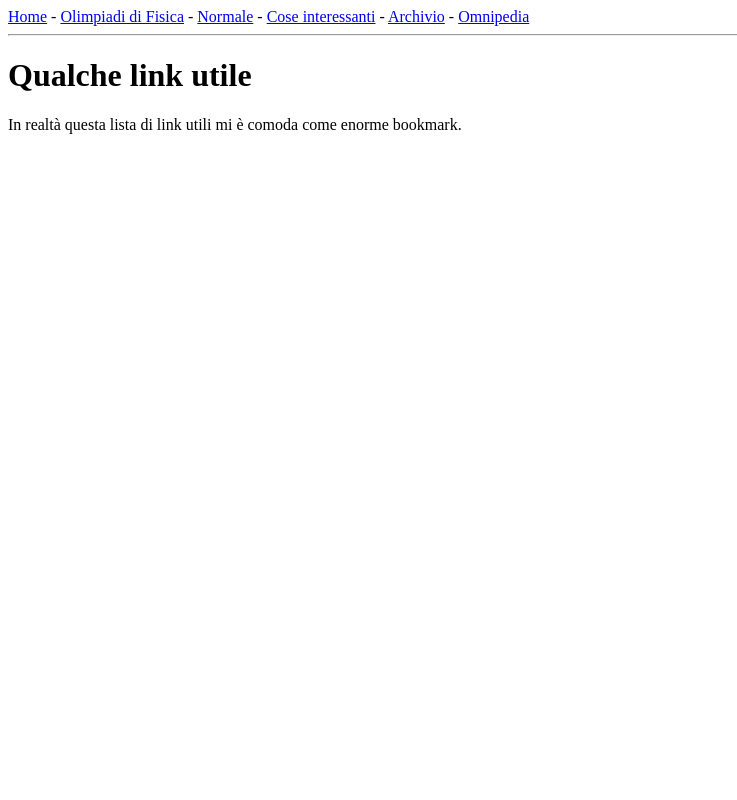
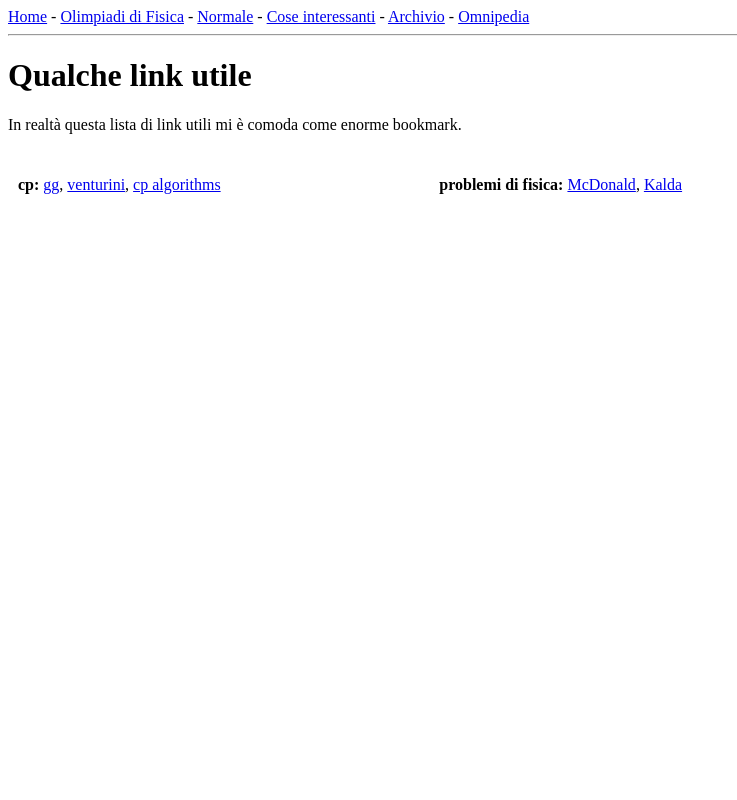
Before and after one commit to thenerdmix/uz_webpage, a PHP site: page /utili.php in a window 1280 px wide. Shown: the whole page, without its empty margins (0-737 px from the left). Run offline with PHP 8.4, Linux system fonts and the light colour scheme.

Commit message:
aggiunti link utili

```diff
--- a/utili.php
+++ b/utili.php
@@ -7,6 +7,27 @@
 <meta name="viewport" content="width=device-width, initial-scale=1.0">
 
 <title> Link utili </title>
+
+<style>
+* {
+    box-sizing: border-box;
+}
+
+/* Create three equal columns that floats next to each other */
+.column {
+    float: left;
+    width: 33.33%;
+    padding: 10px;
+    height: 300px; /* Should be removed. Only for demonstration */
+}
+
+/* Clear floats after the columns */
+.row:after {
+    content: "";
+    display: table;
+    clear: both;
+}
+</style>
 
 </head>
 
@@ -18,5 +39,28 @@
 
 <h1>Qualche link utile</h1>
 <p>In realtà questa lista di link utili mi è comoda come enorme bookmark. </p>
+
+<div class="row">
+
+    <div class="column">
+        <p><b>cp: </b>
+            <a href="https://www.geeksforgeeks.org/">gg</a>,
+            <a href="https://github.com/rossanoventurini/CompetitiveProgramming">venturini</a>,
+            <a href="https://cp-algorithms.com/">cp algorithms</a>
+        </p>
+    </div>
+
+    <div class="column">
+        <p><b>problemi di fisica: </b>
+            <a href="http://kirkmcd.princeton.edu/examples/">McDonald</a>,
+            <a href="https://www.ioc.ee/~kalda/ipho/rec-list.html">Kalda</a>
+        </p>
+    </div>
+
+    <div class="column">
+    </div>
+
+</div>
+
 </body>
 </html>
```
